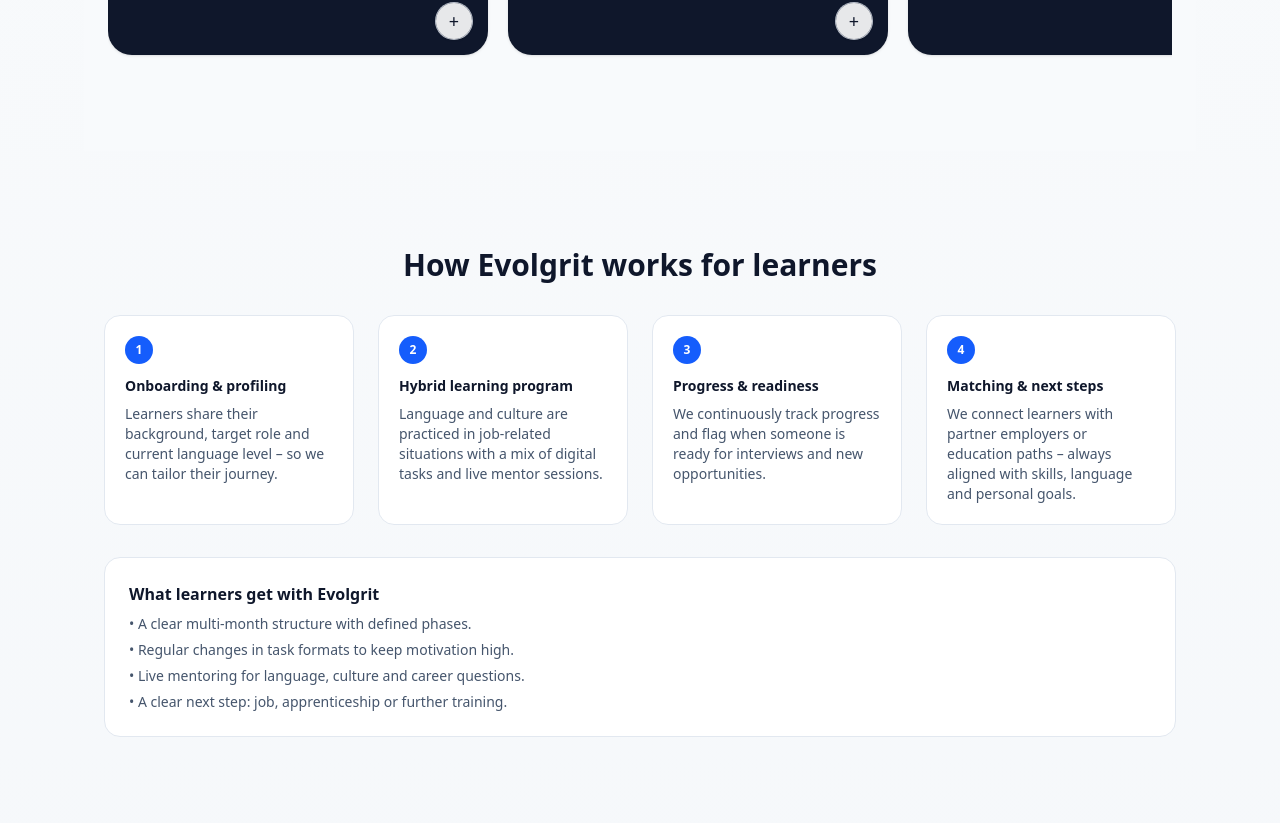
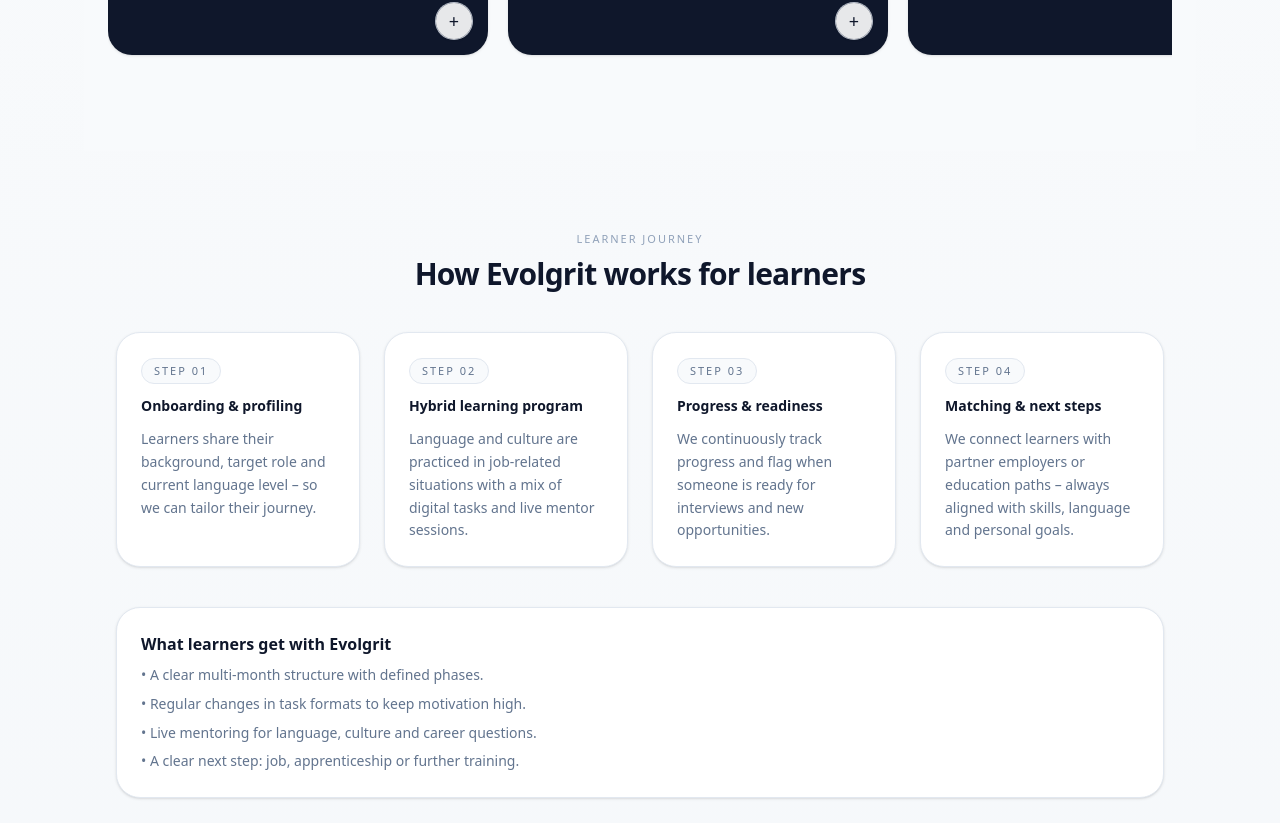
Before and after one commit to Evolgrit/evolgrit, a Next.js app: page / in a window 1280 px wide. Shown: the part 4337-5160 px from the top of the page. Built offline with nearby package versions, Linux system fonts and the light colour scheme.

Commit message:
refine(landing): align how-it-works learners section with card system

```diff
--- a/app/page.tsx
+++ b/app/page.tsx
@@ -280,6 +280,32 @@
       short: "Tech-savvy and used to English, but new to German.",
       result:
         "Combined German with scanner & system vocabulary and safety language – now working in a logistics hub with room to grow.",
+    },
+  ] as const;
+  const howItWorksSteps = [
+    {
+      step: "01",
+      title: "Onboarding & profiling",
+      body:
+        "Learners share their background, target role and current language level – so we can tailor their journey.",
+    },
+    {
+      step: "02",
+      title: "Hybrid learning program",
+      body:
+        "Language and culture are practiced in job-related situations with a mix of digital tasks and live mentor sessions.",
+    },
+    {
+      step: "03",
+      title: "Progress & readiness",
+      body:
+        "We continuously track progress and flag when someone is ready for interviews and new opportunities.",
+    },
+    {
+      step: "04",
+      title: "Matching & next steps",
+      body:
+        "We connect learners with partner employers or education paths – always aligned with skills, language and personal goals.",
     },
   ] as const;
   return (
@@ -945,83 +971,47 @@
 </section>
 
 {/* HOW IT WORKS SECTION */}
-<section
-  id="how-it-works"
-  className="scroll-mt-24 max-w-6xl mx-auto mt-24 px-5"
->
-    <h2 className="text-3xl font-semibold text-slate-900 mb-8 text-center">
+<section id="how-it-works" className="scroll-mt-24 py-16 sm:py-20">
+  <div className="max-w-6xl mx-auto px-6 sm:px-8">
+    <div className="text-center space-y-2 mb-10">
+      <p className="text-[11px] uppercase tracking-[0.18em] text-slate-400">
+        Learner journey
+      </p>
+      <h2 className="text-2xl sm:text-3xl font-semibold tracking-tight text-slate-900">
         How Evolgrit works for learners
       </h2>
-
-  <div className="grid gap-6 md:grid-cols-4 text-sm">
-    {/* STEP 1 */}
-    <div className="rounded-2xl border border-slate-200 bg-white p-5">
-      <span className="inline-flex h-7 w-7 items-center justify-center rounded-full bg-blue-600 text-xs font-semibold text-white mb-3">
-        1
-      </span>
-      <h3 className="font-semibold text-slate-900 mb-2">
-        Onboarding & profiling
-      </h3>
-      <p className="text-slate-600">
-        Learners share their background, target role and current
-        language level – so we can tailor their journey.
-      </p>
     </div>
 
-    {/* STEP 2 */}
-    <div className="rounded-2xl border border-slate-200 bg-white p-5">
-      <span className="inline-flex h-7 w-7 items-center justify-center rounded-full bg-blue-600 text-xs font-semibold text-white mb-3">
-        2
+    <div className="grid gap-4 sm:gap-6 grid-cols-1 md:grid-cols-2 lg:grid-cols-4">
+      {howItWorksSteps.map((step) => (
+        <article
+          key={step.step}
+          className="rounded-3xl border border-slate-200 bg-white shadow-sm p-5 sm:p-6 space-y-3"
+        >
+          <span className="inline-flex items-center rounded-full border border-slate-200 bg-slate-50 px-3 py-1 text-[11px] uppercase tracking-[0.18em] text-slate-500">
+            Step {step.step}
           </span>
-      <h3 className="font-semibold text-slate-900 mb-2">
-        Hybrid learning program
+          <h3 className="text-sm font-semibold text-slate-900">
+            {step.title}
           </h3>
-<p className="text-slate-600">
-  Language and culture are practiced in job-related situations with a
-  mix of digital tasks and live mentor sessions.
+          <p className="text-sm text-slate-500 leading-relaxed">
+            {step.body}
           </p>
+        </article>
+      ))}
     </div>
 
-    {/* STEP 3 */}
-    <div className="rounded-2xl border border-slate-200 bg-white p-5">
-      <span className="inline-flex h-7 w-7 items-center justify-center rounded-full bg-blue-600 text-xs font-semibold text-white mb-3">
-        3
-      </span>
-      <h3 className="font-semibold text-slate-900 mb-2">
-        Progress & readiness
-      </h3>
-<p className="text-slate-600">
-  We continuously track progress and flag when someone is ready for
-  interviews and new opportunities.
-</p>
-    </div>
-
-    {/* STEP 4 */}
-    <div className="rounded-2xl border border-slate-200 bg-white p-5">
-      <span className="inline-flex h-7 w-7 items-center justify-center rounded-full bg-blue-600 text-xs font-semibold text-white mb-3">
-        4
-      </span>
-      <h3 className="font-semibold text-slate-900 mb-2">
-        Matching & next steps
-      </h3>
-      <p className="text-slate-600">
-        We connect learners with partner employers or education paths –
-        always aligned with skills, language and personal goals.
-      </p>
-    </div>
-  </div>
-
-  {/* What learners get – integrated */}
-  <div className="mt-8 rounded-2xl border border-slate-200 bg-white p-5 sm:p-6">
+    <div className="mt-10 rounded-3xl border border-slate-200 bg-white shadow-sm p-5 sm:p-6">
       <h3 className="text-sm sm:text-base font-semibold text-slate-900 mb-2">
         What learners get with Evolgrit
       </h3>
-    <ul className="text-sm text-slate-600 space-y-1.5">
+      <ul className="text-sm text-slate-500 leading-relaxed space-y-1.5">
         <li>• A clear multi-month structure with defined phases.</li>
         <li>• Regular changes in task formats to keep motivation high.</li>
         <li>• Live mentoring for language, culture and career questions.</li>
         <li>• A clear next step: job, apprenticeship or further training.</li>
       </ul>
+    </div>
   </div>
 </section>
       {/* PROGRAM TIMELINE SECTION */}
```
Lines whose indentation alone changed are shown as unchanged.
